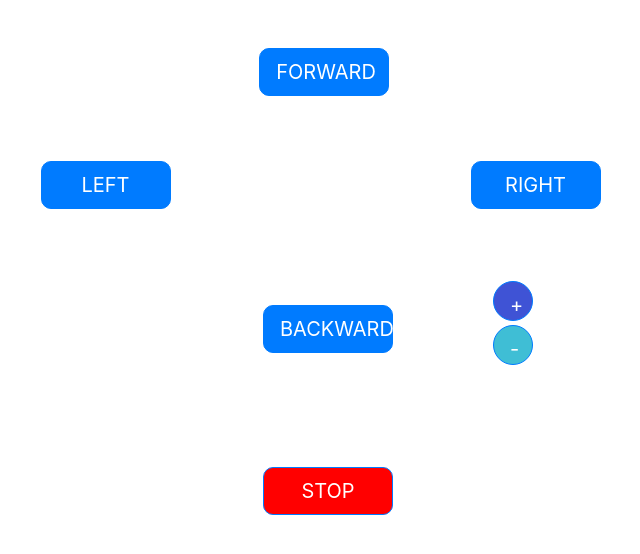
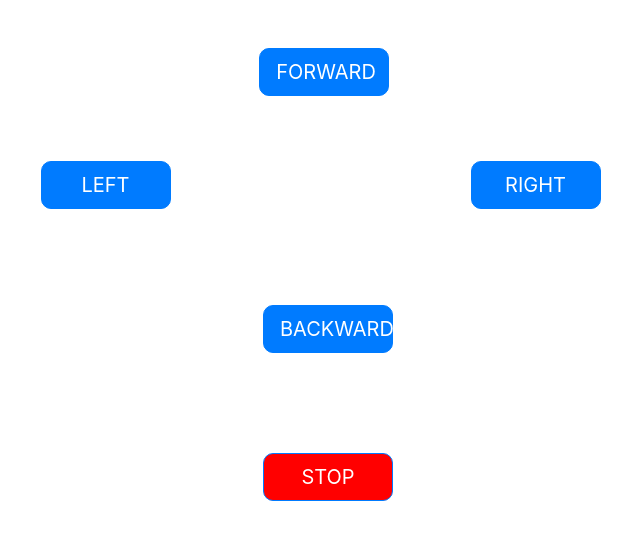
Before and after one commit to cgn00/robot_control, a Django app: page /robot_app/move/ in a window 1280 px wide. Shown: the top 554 px of the page, without its empty margins (242-882 px from the left). Run offline with Django 4.2, Linux system fonts and the light colour scheme; some libraries are stand-ins or nearby versions.

```diff
--- a/robot_app/templates/page2.html
+++ b/robot_app/templates/page2.html
@@ -38,21 +38,11 @@
 
 	<div class="container text-center">
 		<div class="btn-group-vertical w-25">
-			<button type="submit" name="stop" class="btn btn-primary btn-lg btn-block" style="margin-bottom: 10px; position:absolute; top: 210px;background-color:red; width:130px; border-radius: 10px !important" >STOP</button>
+			<button type="submit" name="stop" class="btn btn-primary btn-lg btn-block" style="margin-bottom: 10px; top: 210px;background-color:red; width:130px; border-radius: 10px !important; " >STOP</button>
 		</div>
 	</div>
 
-	<div class="container text-center">
-		<div class="btn-group-vertical w-25">
-			<button type="submit" name="speed up" class="btn btn-primary btn-lg btn-block" style="margin-top: 40px; position:absolute; right:0px; background-color:rgb(63, 83, 213); width:40px; height: 40px; border-radius: 40px !important" >+</button>
-		</div>
-	</div>
 
-	<div class="container text-center">
-		<div class="btn-group-vertical w-25">
-			<button type="submit" name="speed down" class="btn btn-primary btn-lg btn-block" style="margin-top: 80px;  position:absolute; right:0px; background-color:rgb(63, 190, 213); width:40px; height: 40px; border-radius: 40px !important" >-</button>
-		</div>
-	</div>
 
 </form>
 
```
